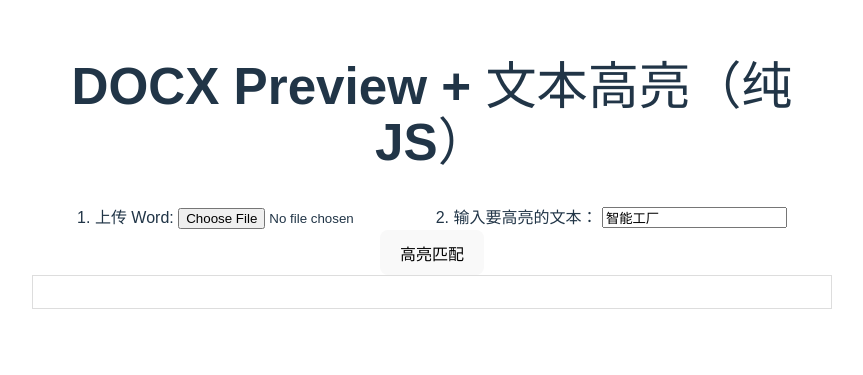
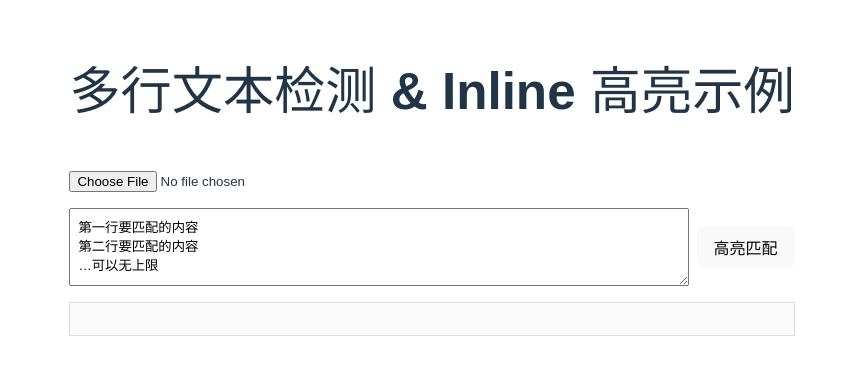
Before and after one commit to lu145zgg/word--vue, a Vue app: page / in a window 1280 px wide. Shown: the part 217-592 px from the top of the page, without its empty margins (208-1071 px from the left). Built offline with nearby package versions, Linux system fonts and the light colour scheme.

Commit message:
多次单行高亮，有bug

```diff
--- a/src/App.vue
+++ b/src/App.vue
@@ -1,110 +1,170 @@
 <template>
   <div class="container">
-    <h1>DOCX Preview + 文本高亮（纯 JS） </h1>
-    <label>
-      1. 上传 Word:
+    <h1>多行文本检测 & Inline 高亮示例</h1>
+
+    <!-- 上传 .docx -->
+    <div class="controls">
       <input type="file" accept=".docx" @change="onFileUpload" />
-    </label>
-    <label>
-      2. 输入要高亮的文本：
-      <input v-model="targetText" placeholder="智能工厂" />
+    </div>
+
+    <!-- 多行输入 -->
+    <div class="controls">
+      <textarea
+        v-model="targetText"
+        placeholder="在这里粘贴要匹配的多行文本，每行都会单独高亮"
+        rows="4"
+      ></textarea>
       <button @click="applyHighlight">高亮匹配</button>
-    </label>
+    </div>
+
+    <!-- 渲染容器 -->
     <div ref="viewer" class="docx-viewer"></div>
   </div>
 </template>
 
 <script setup>
+// 彻底屏蔽 Volar TS 报错
 // @ts-nocheck
+
 import { ref, nextTick } from 'vue'
 import { renderAsync } from 'docx-preview'
 
+// Vue refs
 const viewer    = ref(null)
-const targetText = ref('智能工厂')
-let rawHtml     = ''
+const targetText = ref(`第一行要匹配的内容
+第二行要匹配的内容
+…可以无上限`)
+let rawHtml = ''
 
+/** 上传并渲染文档 */
+async function onFileUpload(e) {
+  const file = e.target.files?.[0]
+  if (!file || !viewer.value) return
+
+
+  const buffer = await file.arrayBuffer()
+  viewer.value.innerHTML = ''
+  await renderAsync(buffer, viewer.value)
+  await nextTick()
+  // 保存渲染后的 HTML
+  rawHtml = viewer.value.innerHTML
+}
+
+/** 转义正则特殊字符 */
 function escapeRegExp(s) {
   return s.replace(/[-\/\\^$*+?.()|[\]{}]/g, '\\$&')
 }
 
+/** 构建允许任意空白的正则 */
 function buildFlexibleRegex(str) {
   return new RegExp(
-    str
-      .trim()
-      .split(/\s+/)
-      .map(escapeRegExp)
-      .join('\\s*'),
-    'g'
+    str.trim().split(/\s+/).map(escapeRegExp).join('\\s*'),
+    'gi'
   )
 }
 
-async function onFileUpload(e) {
-  const file = e.target.files?.[0]
-  if (!file || !viewer.value) return
-  const buf = await file.arrayBuffer()
-  viewer.value.innerHTML = ''
-  await renderAsync(buf, viewer.value)
-  await nextTick()
-  rawHtml = viewer.value.innerHTML
-}
-
-async function applyHighlight() {
-  if (!viewer.value) return
-  if (!rawHtml) {
-    alert('请先上传并渲染文档')
-    return
-  }
-  viewer.value.innerHTML = rawHtml
-  await nextTick()
-
-  const regex = buildFlexibleRegex(targetText.value)
+/**
+ * 对一个“行”文本做 inline 高亮：
+ * 用 TreeWalker 找到所有匹配该行的文本节点，
+ * 然后拆分并插入 <span class="highlight">。
+ */
+function highlightLine(line, url) {
+  const re = buildFlexibleRegex(line)
   const walker = document.createTreeWalker(
     viewer.value,
     NodeFilter.SHOW_TEXT,
     {
       acceptNode(node) {
-        return regex.test(node.nodeValue || '')
+        return re.test(node.nodeValue || '')
           ? NodeFilter.FILTER_ACCEPT
           : NodeFilter.FILTER_REJECT
       }
     }
   )
-  const nodes = []
-  while (walker.nextNode()) nodes.push(walker.currentNode)
+  const textNodes = []
+  while (walker.nextNode()) textNodes.push(walker.currentNode)
 
-  nodes.forEach(textNode => {
+  textNodes.forEach(textNode => {
     const txt = textNode.nodeValue || ''
     let last = 0
     const frag = document.createDocumentFragment()
-    txt.replace(regex, (match, offset) => {
+
+    txt.replace(re, (match, offset) => {
+      // 普通文字
       frag.appendChild(document.createTextNode(txt.slice(last, offset)))
+      // 高亮部分
       const span = document.createElement('span')
       span.className = 'highlight'
       span.textContent = match
-      span.onclick = () => window.open('https://example.com/details', '_blank')
+      span.onclick = () => window.open(url, '_blank')
       frag.appendChild(span)
       last = offset + match.length
       return match
     })
+    // 最后尾部
     frag.appendChild(document.createTextNode(txt.slice(last)))
     textNode.parentNode.replaceChild(frag, textNode)
   })
 }
+
+/** 恢复原始并对每行依次高亮 */
+async function applyHighlight() {
+  if (!viewer.value) return alert('请先上传并渲染文档')
+  // 恢复干净的 HTML
+  viewer.value.innerHTML = rawHtml
+  await nextTick()
+
+  // 拆分成多行，去掉空白行
+  const lines = targetText.value
+    .split(/\r?\n/)
+    .map(l => l.trim())
+    .filter(Boolean)
+
+  // 对每行依次执行 inline 高亮
+  lines.forEach(line => highlightLine(line, 'https://example.com/details'))
+}
 </script>
 
 <style>
-.container { max-width: 800px; margin:2rem auto; font-family:sans-serif; }
-.docx-viewer { border:1px solid #ddd; padding:1rem; max-height:70vh; overflow:auto; }
-.docx-viewer table { width:100%; border-collapse:collapse; margin:1em 0; }
-.docx-viewer th, .docx-viewer td { border:1px solid #ccc; padding:4px; }
+.container {
+  max-width: 800px;
+  margin: 2rem auto;
+  font-family: sans-serif;
+  display: flex;
+  flex-direction: column;
+  gap: 1rem;
+}
+.controls {
+  display: flex;
+  gap: 0.5rem;
+  align-items: center;
+}
+textarea {
+  flex: 1;
+  font-family: inherit;
+  padding: 0.5rem;
+}
+button {
+  padding: 0.5rem 1rem;
+}
+.docx-viewer {
+  border: 1px solid #ddd;
+  padding: 1rem;
+  max-height: 70vh;
+  overflow: auto;
+  background: #fafafa;
+}
+/* 基本表格、段落样式略…… */
+/* inline 高亮样式（全局） */
 .highlight {
-  background: rgba(255,200,200,0.8);
+  background: rgba(255, 200, 200, 0.8);
   color: #c00;
   font-weight: bold;
   padding: 0 2px;
+  border-radius: 2px;
   cursor: pointer;
 }
 .highlight:hover {
-  background: rgba(255,150,150,1);
+  background: rgba(255, 150, 150, 1);
 }
 </style>
```
